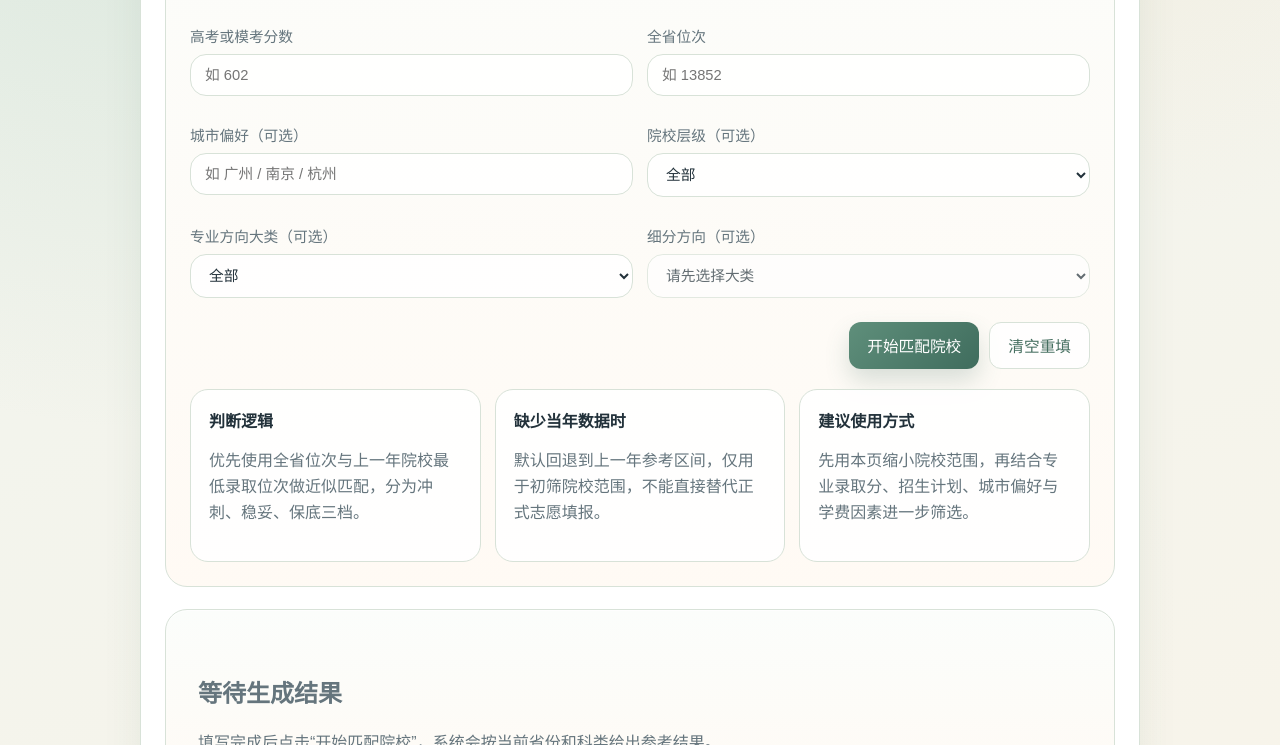
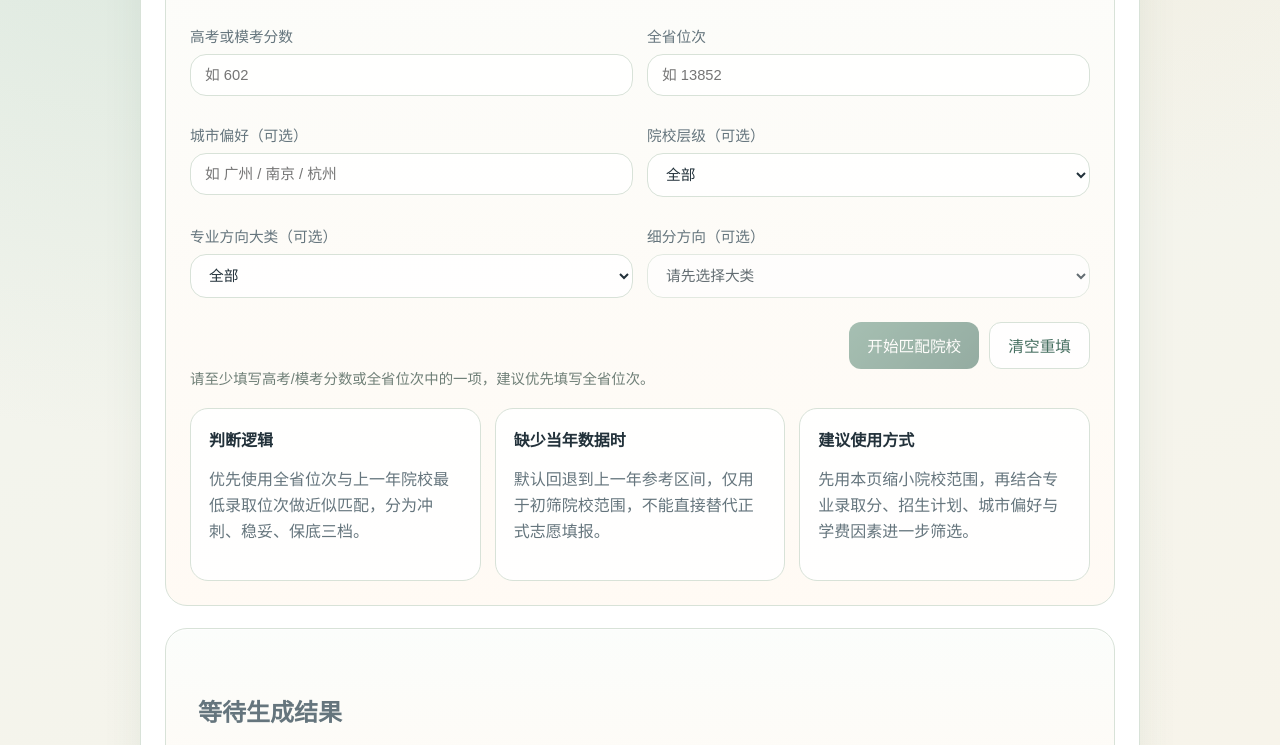
Before and after one commit to marcuszuo/student-system, a plain HTML site: page pages/gaokao.html in a window 1280 px wide. Both pictures are taken after a click on the button "清空重填". Shown: the part 495-1240 px from the top of the page. Drawn offline with Linux system fonts and the light colour scheme.

Commit message:
fix: guard gaokao search until score or rank provided

```diff
--- a/assets/css/styles.css
+++ b/assets/css/styles.css
@@ -298,6 +298,16 @@ body {
   border-color: #d6b496;
 }
 
+.field-hint {
+  margin: -2px 0 16px;
+  color: #6f7f77;
+  font-size: 0.9rem;
+}
+
+.field-hint[data-tone="error"] {
+  color: #b15c3b;
+}
+
 .tool-back-row {
   margin-top: 18px;
 }
@@ -769,6 +779,14 @@ body {
   background: linear-gradient(135deg, var(--accent), var(--accent-2));
   color: #fff;
   box-shadow: 0 12px 24px rgba(63, 108, 93, 0.2);
+}
+
+.btn:disabled,
+.btn[aria-disabled="true"] {
+  opacity: 0.55;
+  cursor: not-allowed;
+  transform: none;
+  box-shadow: none;
 }
 
 .btn-ghost {
--- a/assets/js/gaokao.js
+++ b/assets/js/gaokao.js
@@ -11,6 +11,7 @@ const resultPanel = document.getElementById("gaokao-result");
 const searchBtn = document.getElementById("gaokao-search-btn");
 const resetBtn = document.getElementById("gaokao-reset-btn");
 const coverageEl = document.getElementById("gaokao-coverage");
+const requiredHintEl = document.getElementById("gaokao-required-hint");
 const GAOKAO_QUERY_API_BASE_URL = String(window.GAOKAO_QUERY_API_BASE_URL || "").trim().replace(/\/+$/, "");
 const GAOKAO_QUERY_INGEST_KEY = String(window.GAOKAO_QUERY_INGEST_KEY || "").trim();
 
@@ -796,6 +797,28 @@ function renderError(message) {
   `;
 }
 
+function hasRequiredAcademicInput() {
+  return Boolean(String(scoreInput?.value || "").trim() || String(rankInput?.value || "").trim());
+}
+
+function updateAcademicHint(tone = "neutral") {
+  if (!requiredHintEl) return;
+  requiredHintEl.dataset.tone = tone === "error" ? "error" : "neutral";
+  requiredHintEl.textContent = tone === "error"
+    ? "请先填写高考/模考分数或全省位次中的一项后，再开始匹配院校。"
+    : "请至少填写高考/模考分数或全省位次中的一项，建议优先填写全省位次。";
+}
+
+function updateSearchButtonState() {
+  const enabled = hasRequiredAcademicInput();
+  if (searchBtn) {
+    searchBtn.disabled = !enabled;
+    searchBtn.setAttribute("aria-disabled", enabled ? "false" : "true");
+    searchBtn.title = enabled ? "" : "请先填写分数或全省位次";
+  }
+  if (enabled) updateAcademicHint("neutral");
+}
+
 function renderGroup(title, intro, items, focusCode, trackCode) {
   if (!items.length) {
     return `
@@ -985,7 +1008,9 @@ function rankSchools() {
   if (!province) return renderError("请先选择所在省份。");
   if (!track) return renderError("请先选择科类 / 选科方向。");
   if (!studentScore && !studentRank) {
-    return renderError("请至少填写分数或全省位次中的一项，建议优先填写全省位次。");
+    updateAcademicHint("error");
+    scoreInput?.focus();
+    return;
   }
 
   const candidates = (track.schools || [])
@@ -1090,6 +1115,8 @@ function resetForm() {
   focusGroupSelect.value = "";
   focusSelect.value = "";
   populateFocusSubOptions();
+  updateAcademicHint("neutral");
+  updateSearchButtonState();
   resultPanel.innerHTML = `
     <div class="empty-state">
       <h2>等待生成结果</h2>
@@ -1149,7 +1176,18 @@ resetBtn.addEventListener("click", resetForm);
   input.addEventListener("keydown", (event) => {
     if (event.key !== "Enter") return;
     event.preventDefault();
+    if (!hasRequiredAcademicInput()) {
+      updateAcademicHint("error");
+      scoreInput?.focus();
+      return;
+    }
     rankSchools();
+  });
+});
+
+[scoreInput, rankInput].forEach((input) => {
+  input.addEventListener("input", () => {
+    updateSearchButtonState();
   });
 });
 
@@ -1184,6 +1222,7 @@ populateProvinceOptions();
 populateTrackOptions();
 populateFocusSubOptions();
 applyPreviewParams();
+updateSearchButtonState();
 
 if (coverageEl) {
   const coverage = getCoverageStats();
--- a/pages/gaokao.html
+++ b/pages/gaokao.html
@@ -92,6 +92,7 @@
           <button type="button" id="gaokao-search-btn" class="btn btn-primary">开始匹配院校</button>
           <button type="button" id="gaokao-reset-btn" class="btn btn-ghost">清空重填</button>
         </div>
+        <p id="gaokao-required-hint" class="field-hint">请至少填写高考/模考分数或全省位次中的一项，建议优先填写全省位次。</p>
 
         <div class="gaokao-explain-grid">
           <article class="gaokao-explain-card">
```
